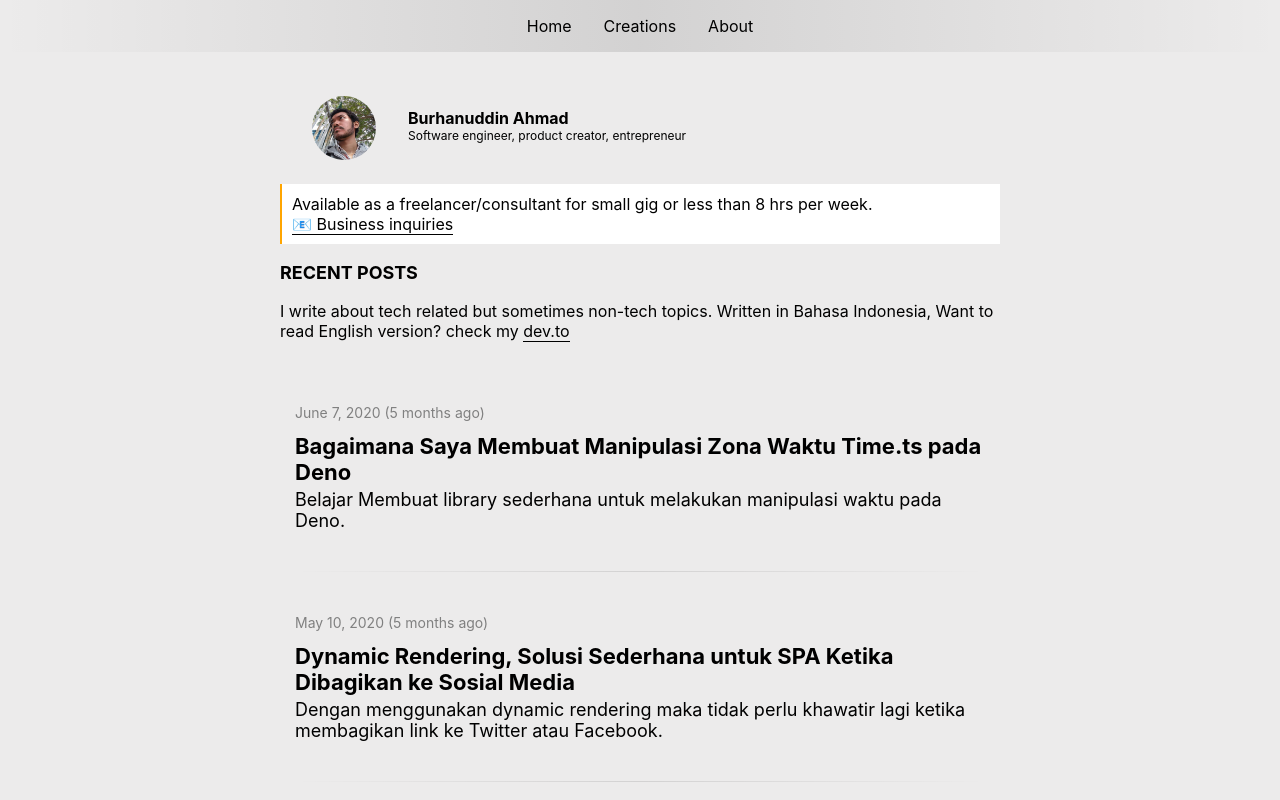
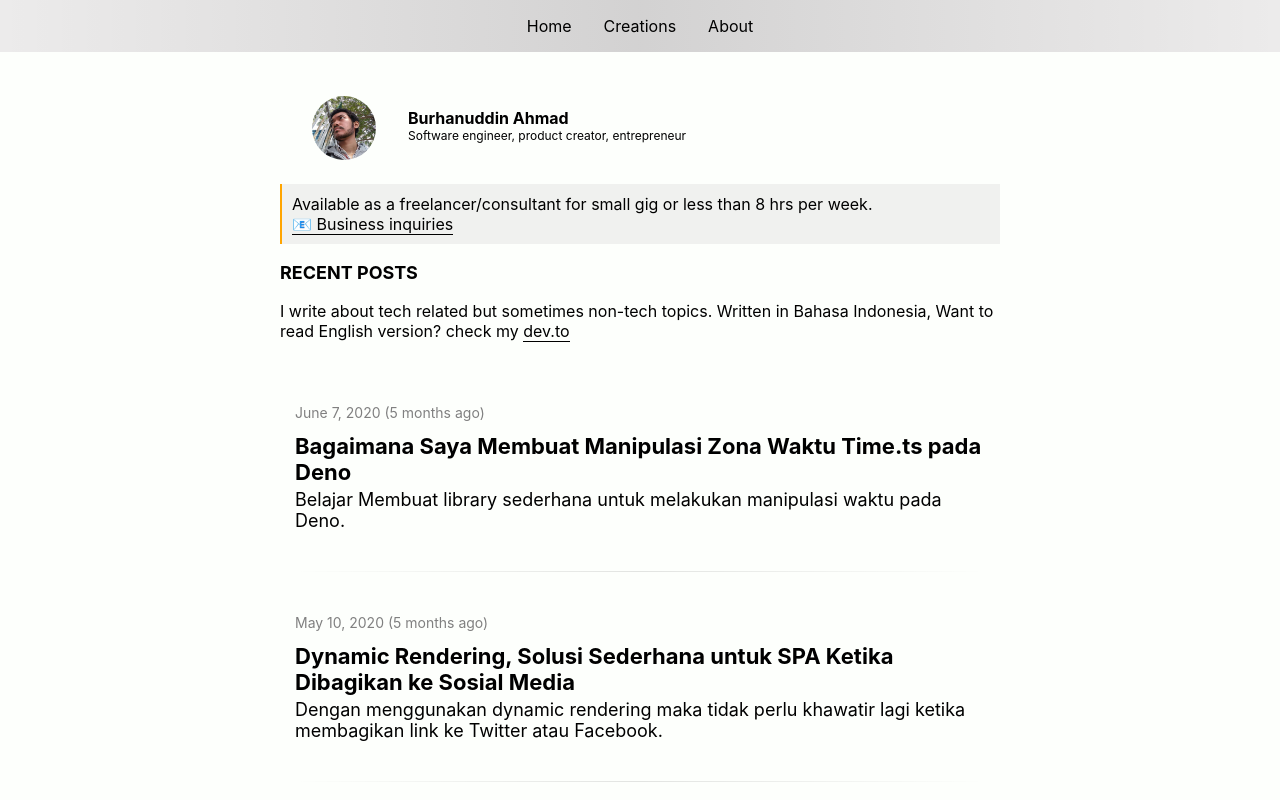
Before and after one commit to burhanahmeed/kusiaga.com, a Next.js app: page / in a window 1280 px wide. Shown: the top 800 px of the page. Built offline with nearby package versions, Linux system fonts and the light colour scheme.

Commit message:
update colors

```diff
--- a/pages/index.js
+++ b/pages/index.js
@@ -35,7 +35,7 @@ export default function Home({allPosts}) {
               style={{
                 borderLeft: '2px orange solid',
                 padding: '10px',
-                backgroundColor: 'white'
+                backgroundColor: '#a9a9a92b'
               }}
             >
               <p className="text-clear">Available as a freelancer/consultant for small gig or less than 8 hrs per week.</p>
--- a/styles/globals.css
+++ b/styles/globals.css
@@ -4,7 +4,7 @@ body {
   margin: 0;
   font-family: -apple-system, BlinkMacSystemFont, Segoe UI, Roboto, Oxygen,
     Ubuntu, Cantarell, Fira Sans, Droid Sans, Helvetica Neue, sans-serif;
-  background-color: #ecebeb;
+  background-color: #fdfffc;
 }
 
 a {
```
